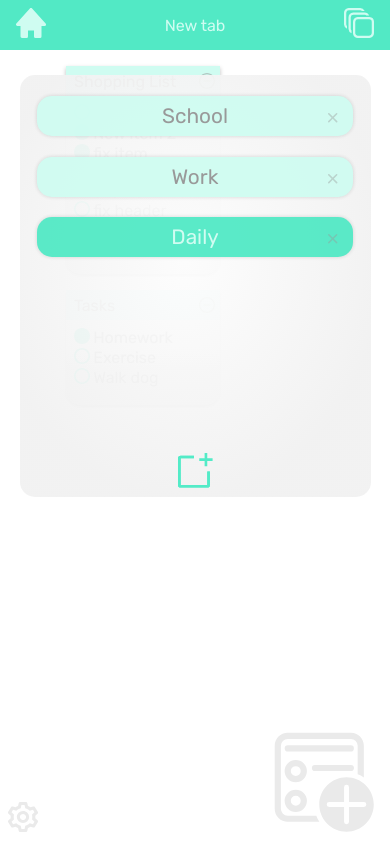
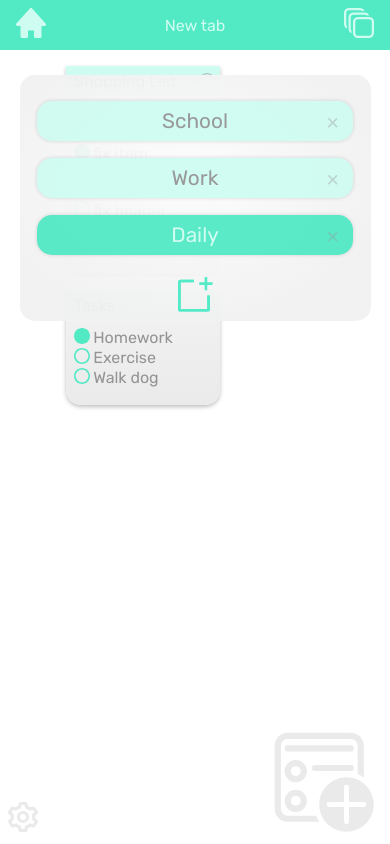
Before and after one commit to kadamidev/skiller-nextjs, a Next.js app: page /tasker_app in a window 390 px wide. Both pictures are taken after a click on the picture 359 px from the left and 23 px from the top of the page. Built offline with nearby package versions, Linux system fonts and the light colour scheme.

Commit message:
added functionality for removing tabs on mobile layout

```diff
--- a/components/tasker_app/TabsMenu.jsx
+++ b/components/tasker_app/TabsMenu.jsx
@@ -23,7 +23,8 @@ const TabsMenu = (props) => {
         }
 
         const handleDeleteClick = (event) => {
-
+            const listId = event.currentTarget.attributes.listid.value
+            deleteTab(listId)
         }
 
         const handleNewTabClick = (event) => {
@@ -37,10 +38,10 @@ const TabsMenu = (props) => {
                 <ul className={styles.tabsList}>
                     { tabs.map((tab, idx) => {
                         return (
-                            <li key={idx} className={tab.current ? styles.current : styles.none}>
+                            <li key={idx} listid={idx} className={tab.current ? styles.current : styles.none}>
                                 {tab.name}
                                 <div className={styles.deleteTabWrapper}>
-                                    <Image src='/img/app/delete.svg' height={10} width={10}/>
+                                    <Image listid={idx} src='/img/app/delete.svg' height={10} width={10} onClick={handleDeleteClick}/>
                                 </div>
                             </li>
                         )
--- a/styles/app/TabsMenu.module.scss
+++ b/styles/app/TabsMenu.module.scss
@@ -1,5 +1,5 @@
 .tabsContainer {
-    height: 50%;
+    max-height: calc(97vh - 75px);
     width: 90vw;
     background: purple;
     margin-left: 5vw;
@@ -12,6 +12,7 @@
     flex-direction: column;
     justify-content: space-between;
     // border: 1px solid black;
+    transition: 1s;
 
     ul {
         display: flex;
@@ -19,12 +20,16 @@
         justify-content: flex-start;
         align-items: center;
         width: 100%;
+        // height: 50%;
+        overflow: auto;
+        margin-top: 1em;
+
 
         li {
             background: var(--lightest-aqua);
             width: 90%;
-            height: 40px;
-            margin-top: 1em;
+            min-height: 40px;
+            margin-top: .5em;
             color: #949494;
             text-align: center;
             display: flex;
@@ -35,6 +40,7 @@
             border-radius: 15px;
             filter: drop-shadow(0px 0px 2px rgba(0, 0, 0, 0.15));
             opacity: 95%;
+            margin-bottom: .3em;
 
             &.current {
                 background: var(--primary-color);
@@ -50,23 +56,12 @@
     }
 
     .newTabWrapper {
-        // justify-self: flex-end;
         align-self: center;
         filter: brightness(0) saturate(100%) invert(71%) sepia(78%) saturate(291%) hue-rotate(112deg) brightness(95%) contrast(102%);
         margin-bottom: 5px;
+        margin-top: 1em;
     }
 
 
 
 }
-
-.addItemWrapper {
-    display: flex;
-    justify-content: center;
-    padding: .2em;
-    // border: 1px solid black;
-    border-radius: 0 0 15px 15px;
-    height: auto;
-    opacity: 0%;
-    transition: opacity 0.3s ease-in-out;
-}
```
